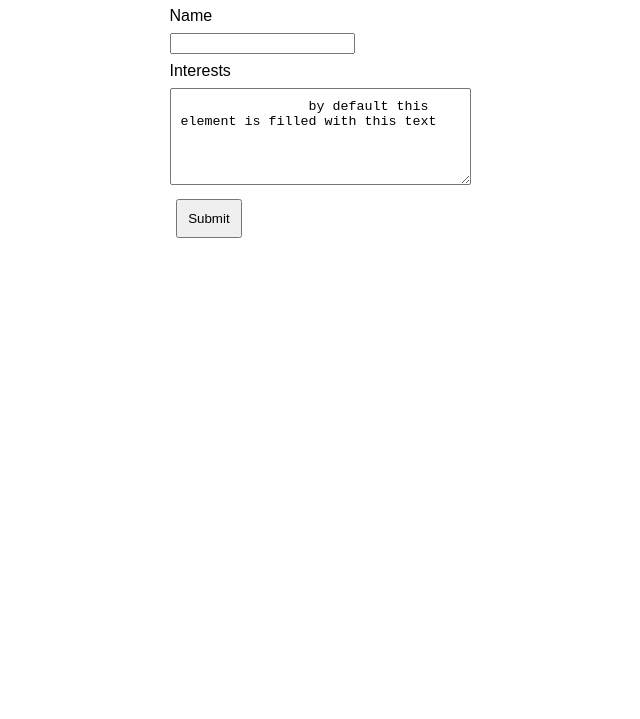
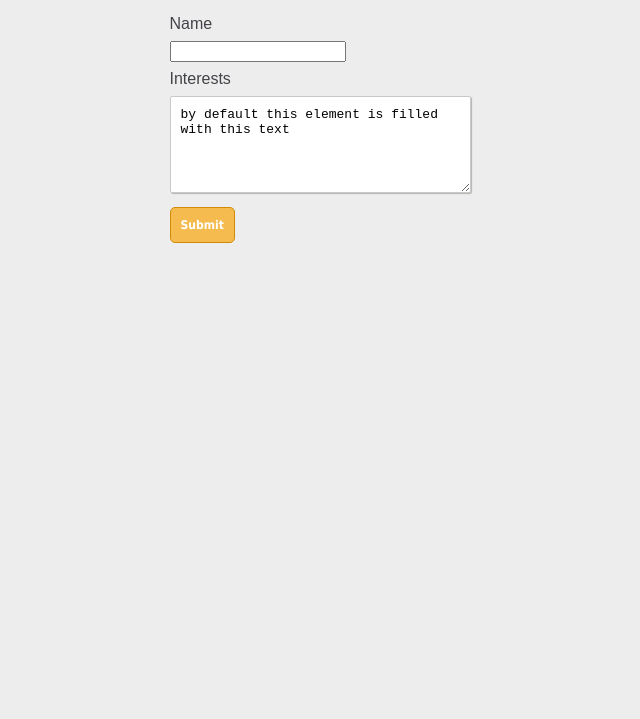
Before and after one commit to jessicatang12/jessicatang12.github.io, a plain HTML site: page lab_6/index.html in a window 1280 px wide. Shown: the part 81-800 px from the top of the page, without its empty margins (320-960 px from the left). Drawn offline with Linux system fonts and the light colour scheme.

Commit message:
Updated css

```diff
--- a/lab_6/form_styles.css
+++ b/lab_6/form_styles.css
@@ -1,5 +1,8 @@
 body {
     font-family: Arial, Helvetica, sans-serif;
+    color: #414347;
+    background: #EDEDED;
+    font-size: 16px;
 }
 
 label {
@@ -13,18 +16,38 @@ label {
     flex-direction: column;
 }
 
+.container {
+    display: flex;
+    flex-wrap: wrap;
+    flex-direction: column;
+    align-items: flex-start;
+    justify-content: space-between;
+    max-width: 960px;
+    max-height: 100%;
+    overflow-wrap: break-word;
+}
+
 textarea {
     padding: 10px;
     margin-bottom: 10px;
     border-radius: 2px;
+    border: 1px solid #C9C9C9;
+    box-shadow: 1px 1px 1px #B5B4B1;
+}
+
+input,
+textarea {
+    font-family: monospace;
+    font-size: 13px;
 }
 
 .button {
     padding: 10px;
+    background-color: #F5BB4E;
+    font-size: 12px;
+    font-family: Tahoma, sans-serif;
+    font-weight: bold;
+    color: #FFFFFF;
+    border-radius: 5px;
+    border: 1px solid #D18B08;
 }
-
-button {
-    /* This extra margin represent roughly the same space as the space
-       between the labels and their text fields */
-    margin-left: .5em;
-}
--- a/lab_6/index.html
+++ b/lab_6/index.html
@@ -12,15 +12,14 @@
           <h1>HTML 1 Forms Lab</h1>
         </div>
 
-        <!-- From MDN -->
+        <!-- Basic code idea from MDN lab -->
         <div>
           <form action="https://nameless-thicket-21836.herokuapp.com/lab" method="post">
               <label for="name">Name</label>
-              <input type="text" id="name">
+              <input type="text" maxlength="140" id="name">
 
               <label for="interests">Interests</label>
-              <textarea id="interests" name="interests" rows="5" cols="33">
-                by default this element is filled with this text
+              <textarea id="interests" name="interests" rows="5" cols="33">by default this element is filled with this text
               </textarea><br />
 
               <button class="button" type="submit">Submit</button>
```
